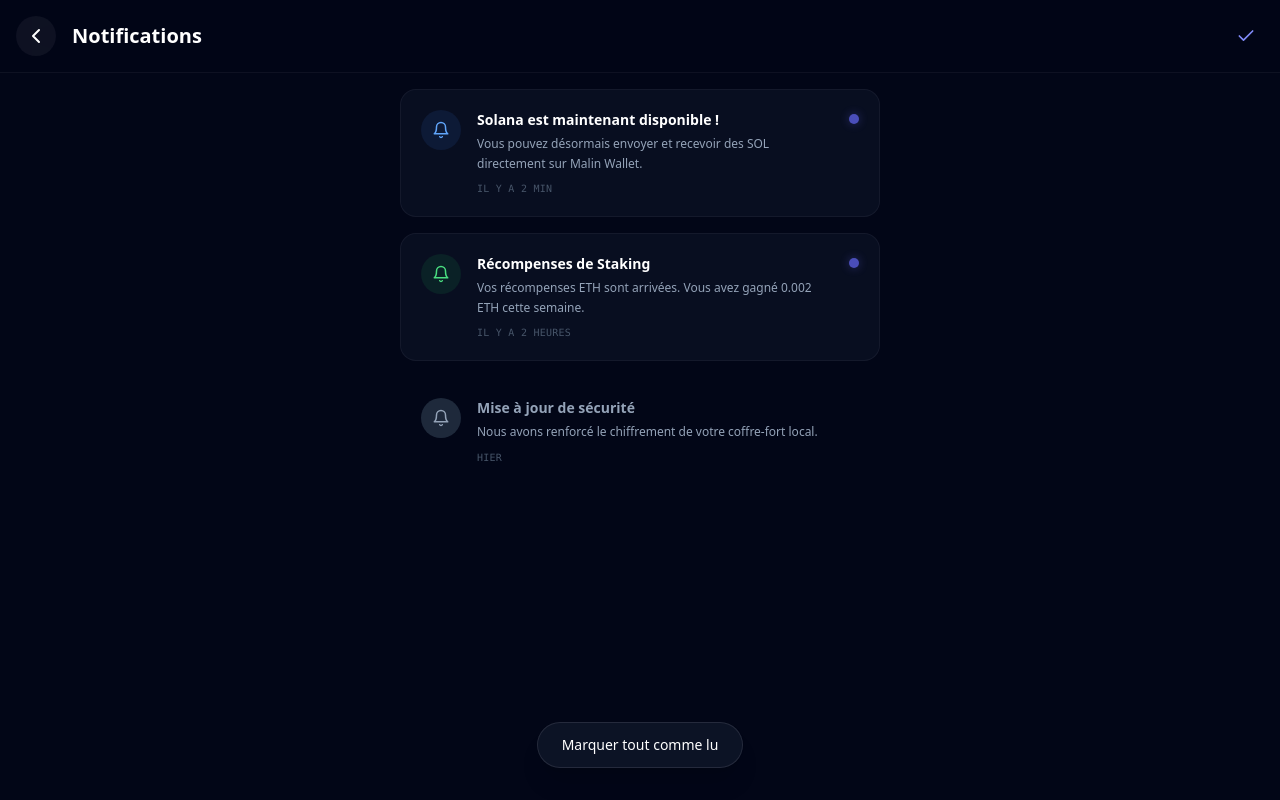
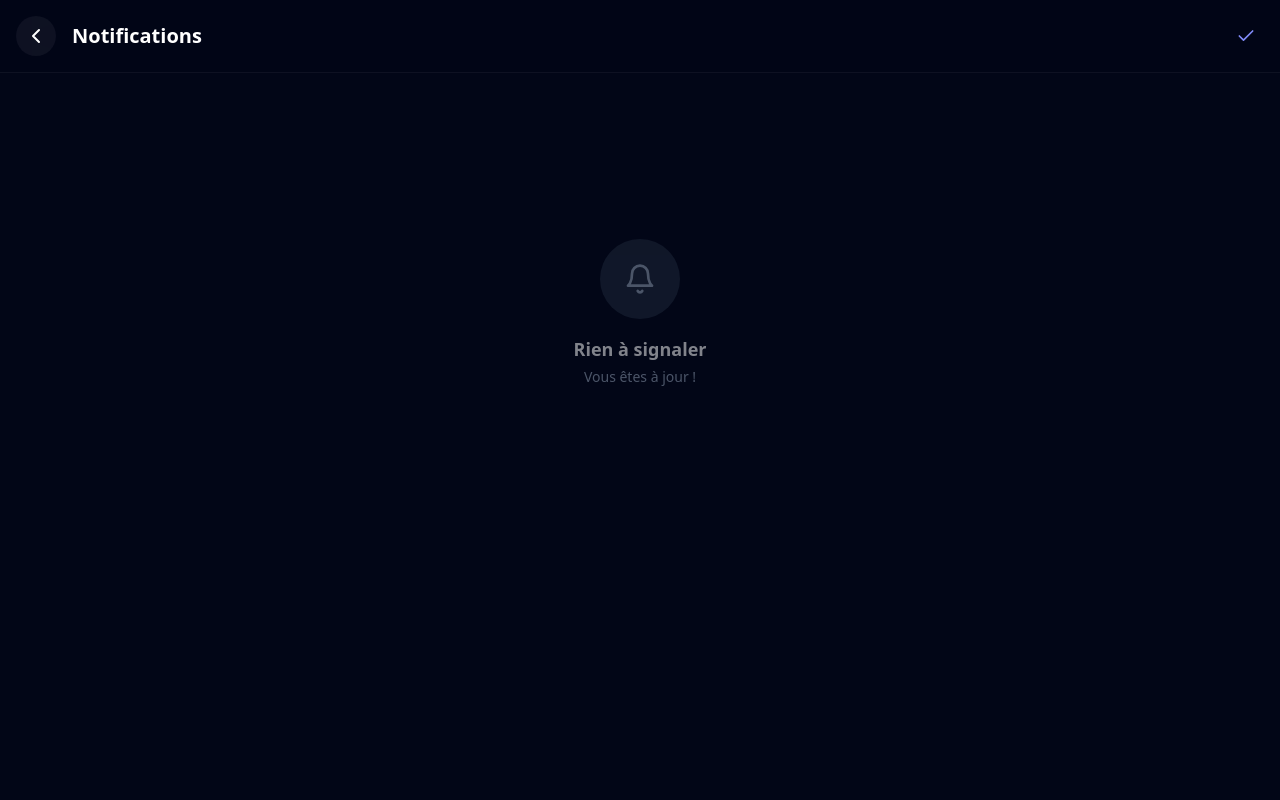
Before and after one commit to amss186/MalinWallet, a Next.js app: page /notifications in a window 1280 px wide. Built offline with nearby package versions, Linux system fonts and the light colour scheme.

Commit message:
Update page.tsx

```diff
--- a/app/notifications/page.tsx
+++ b/app/notifications/page.tsx
@@ -2,99 +2,40 @@
 
 import React from 'react';
 import { useRouter } from 'next/navigation';
-import { ChevronLeft, Check, Bell, X } from 'lucide-react';
+import { ChevronLeft, Check, Bell } from 'lucide-react';
 
 export default function NotificationsPage() {
   const router = useRouter();
-
-  // Données factices pour l'UI (Tu pourras connecter ça à Firebase plus tard)
-  const notifications = [
-    {
-      id: 1,
-      title: "Solana est maintenant disponible !",
-      message: "Vous pouvez désormais envoyer et recevoir des SOL directement sur Malin Wallet.",
-      date: "Il y a 2 min",
-      read: false,
-      type: "update"
-    },
-    {
-      id: 2,
-      title: "Récompenses de Staking",
-      message: "Vos récompenses ETH sont arrivées. Vous avez gagné 0.002 ETH cette semaine.",
-      date: "Il y a 2 heures",
-      read: false,
-      type: "money"
-    },
-    {
-      id: 3,
-      title: "Mise à jour de sécurité",
-      message: "Nous avons renforcé le chiffrement de votre coffre-fort local.",
-      date: "Hier",
-      read: true,
-      type: "security"
-    }
-  ];
+  // Tableau vide pour commencer (plus de fake news)
+  const notifications: any[] = [];
 
   return (
-    <div className="min-h-screen bg-[#020617] pb-24">
-
-      {/* Header */}
+    <div className="min-h-screen bg-[#020617] pb-24 text-white">
       <div className="sticky top-0 z-20 bg-[#020617]/80 backdrop-blur-xl border-b border-white/5 p-4 flex items-center justify-between">
         <div className="flex items-center gap-4">
             <button onClick={() => router.back()} className="p-2 bg-white/5 rounded-full hover:bg-white/10 transition">
-            <ChevronLeft size={24} className="text-white" />
+            <ChevronLeft size={24} />
             </button>
-            <h1 className="text-xl font-bold text-white">Notifications</h1>
+            <h1 className="text-xl font-bold">Notifications</h1>
         </div>
-        <button className="p-2 text-indigo-400 hover:text-white transition">
-            <Check size={20} />
-        </button>
+        <button className="p-2 text-indigo-400 hover:text-white transition"><Check size={20} /></button>
       </div>
 
-      <div className="p-4 space-y-4 max-w-lg mx-auto">
+      <div className="p-4 space-y-4 max-w-lg mx-auto flex flex-col items-center justify-center min-h-[60vh]">
         {notifications.length === 0 ? (
-            <div className="flex flex-col items-center justify-center pt-20 text-slate-500">
-                <Bell size={48} className="mb-4 opacity-20" />
-                <p>Aucune notification</p>
+            <div className="text-center opacity-50">
+                <div className="w-20 h-20 bg-slate-800 rounded-full flex items-center justify-center mx-auto mb-4">
+                    <Bell size={32} className="text-slate-400" />
+                </div>
+                <h3 className="text-lg font-bold text-white mb-1">Rien à signaler</h3>
+                <p className="text-sm text-slate-400">Vous êtes à jour !</p>
             </div>
         ) : (
             notifications.map((notif) => (
-                <div
-                    key={notif.id}
-                    className={`relative p-5 rounded-2xl border transition cursor-pointer
-                    ${notif.read ? 'bg-transparent border-transparent' : 'bg-slate-900/50 border-white/5 hover:border-indigo-500/30'}`}
-                >
-                    {!notif.read && (
-                        <div className="absolute top-6 right-5 w-2.5 h-2.5 bg-indigo-500 rounded-full animate-pulse shadow-[0_0_10px_rgba(99,102,241,0.5)]"></div>
-                    )}
-
-                    <div className="flex items-start gap-4 pr-6">
-                        <div className={`w-10 h-10 rounded-full flex items-center justify-center shrink-0
-                            ${notif.type === 'update' ? 'bg-blue-500/10 text-blue-400' :
-                              notif.type === 'money' ? 'bg-green-500/10 text-green-400' : 'bg-slate-800 text-slate-400'}`}>
-                            <Bell size={18} />
-                        </div>
-                        <div>
-                            <h3 className={`font-bold text-sm mb-1 ${notif.read ? 'text-slate-400' : 'text-white'}`}>
-                                {notif.title}
-                            </h3>
-                            <p className="text-slate-400 text-xs leading-relaxed">
-                                {notif.message}
-                            </p>
-                            <p className="text-[10px] text-slate-600 mt-2 font-mono uppercase tracking-wide">
-                                {notif.date}
-                            </p>
-                        </div>
-                    </div>
-                </div>
+               // Code d'affichage si on ajoute des notifs plus tard
+               <div key={notif.id}></div>
             ))
         )}
-      </div>
-
-      <div className="fixed bottom-8 left-0 right-0 px-4 flex justify-center">
-          <button className="bg-slate-900/80 backdrop-blur-md border border-white/10 px-6 py-3 rounded-full text-sm text-white font-medium shadow-xl hover:bg-slate-800 transition">
-              Marquer tout comme lu
-          </button>
       </div>
     </div>
   );
```
